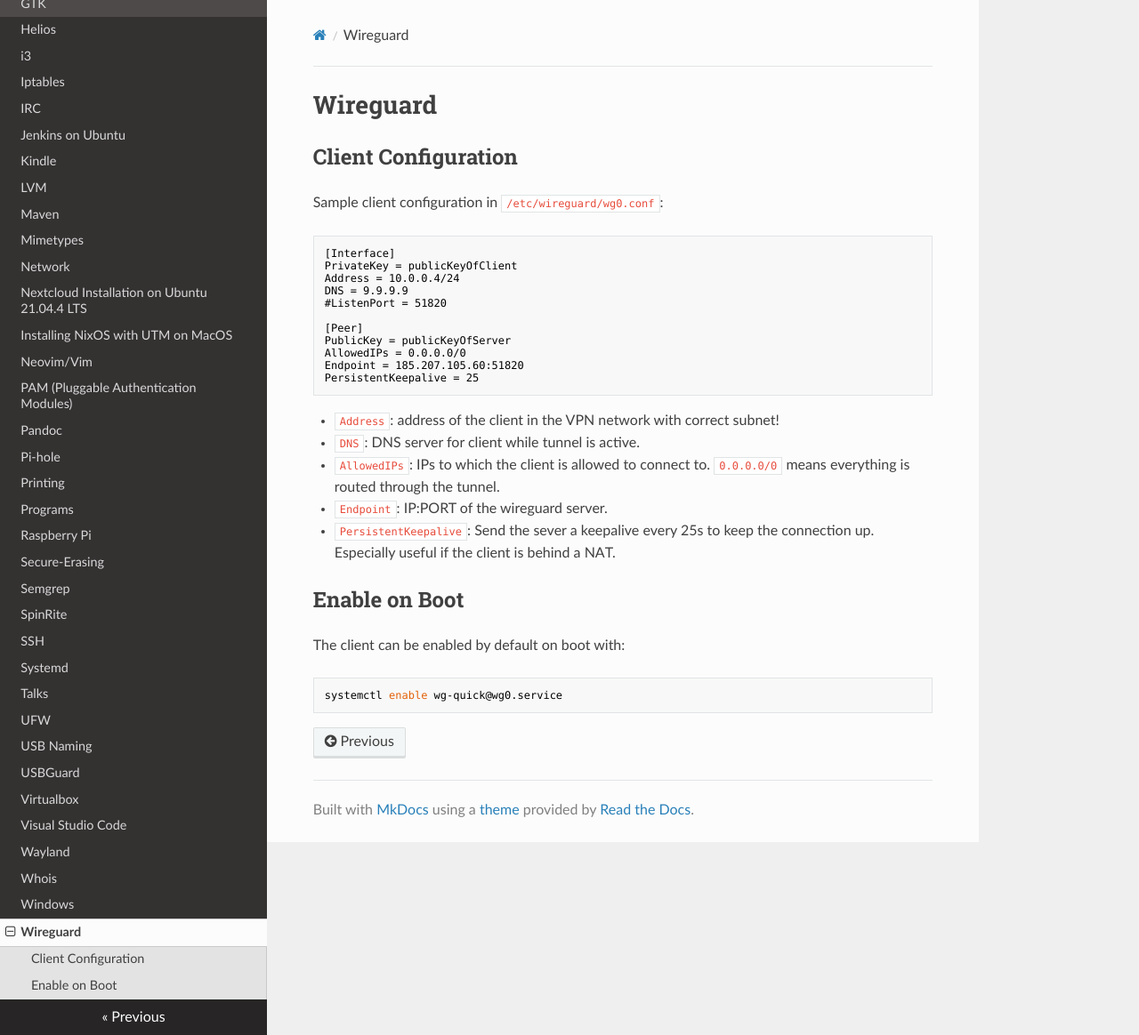
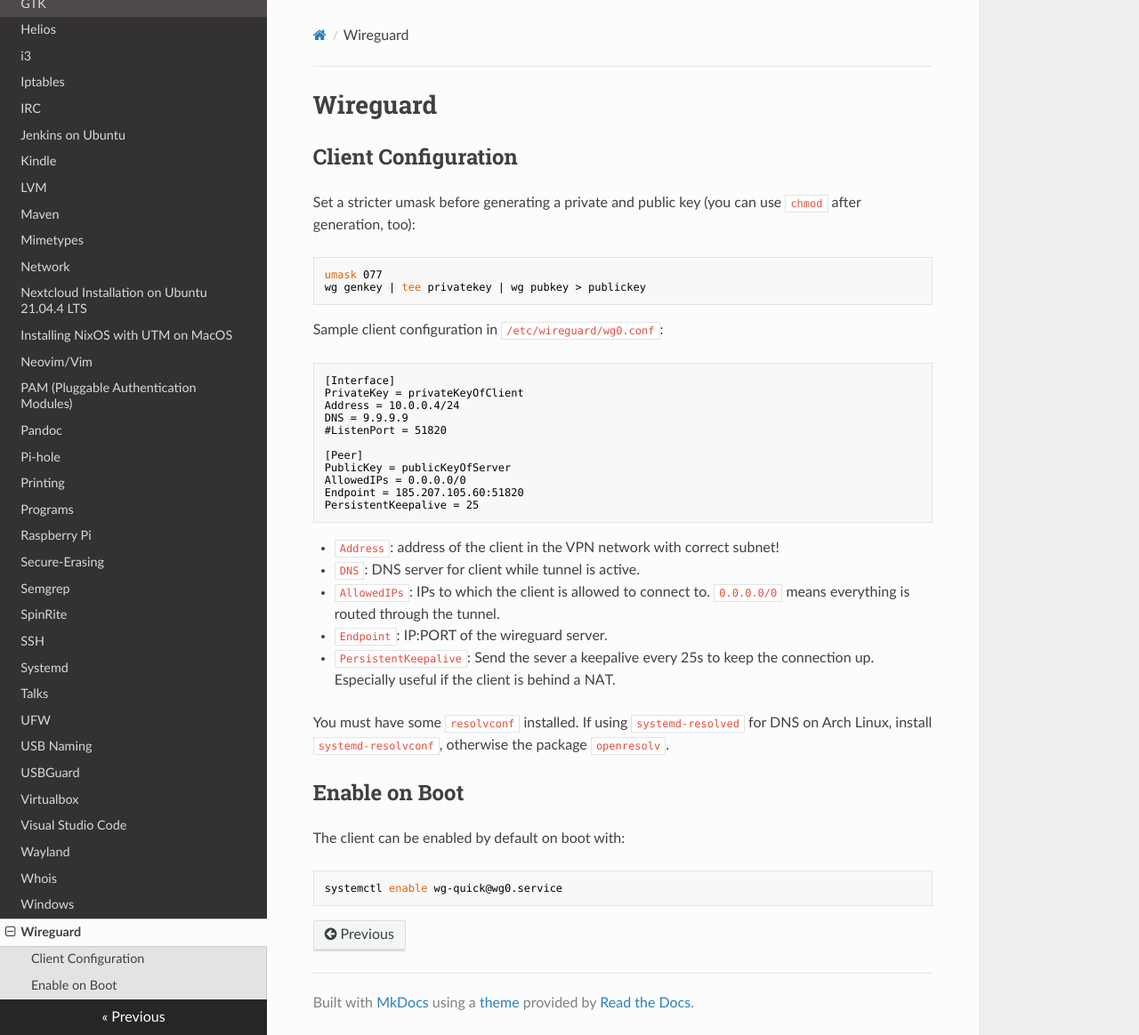
Before and after one commit to Maaxxs/wiki, an MkDocs documentation site: the page built from docs/wireguard.md, in a window 1280 px wide and 1164 px high. Shown: the whole window at 89% size. Built offline with MkDocs 1.6.1, drawn with Linux system fonts in a browser that asks for light colours; nearby versions of some CDN libraries.

Commit message:
Add wireguard key generation and DNS `resolvconf` hint

````diff
--- a/docs/wireguard.md
+++ b/docs/wireguard.md
@@ -1,12 +1,20 @@
 # Wireguard
 
 ## Client Configuration
+
+Set a stricter umask before generating a private and public key (you can
+use `chmod` after generation, too):
+
+```sh
+umask 077
+wg genkey | tee privatekey | wg pubkey > publickey
+```
 
 Sample client configuration in `/etc/wireguard/wg0.conf`:
 
 ```conf
 [Interface]
-PrivateKey = publicKeyOfClient
+PrivateKey = privateKeyOfClient
 Address = 10.0.0.4/24
 DNS = 9.9.9.9
 #ListenPort = 51820
@@ -27,6 +35,10 @@ PersistentKeepalive = 25
   connection up. Especially useful if the client is behind a NAT.
 
 
+You must have some `resolvconf` installed. If using `systemd-resolved`
+for DNS on Arch Linux, install `systemd-resolvconf`, otherwise the
+package `openresolv`.
+
 ## Enable on Boot
 
 The client can be enabled by default on boot with:
````
